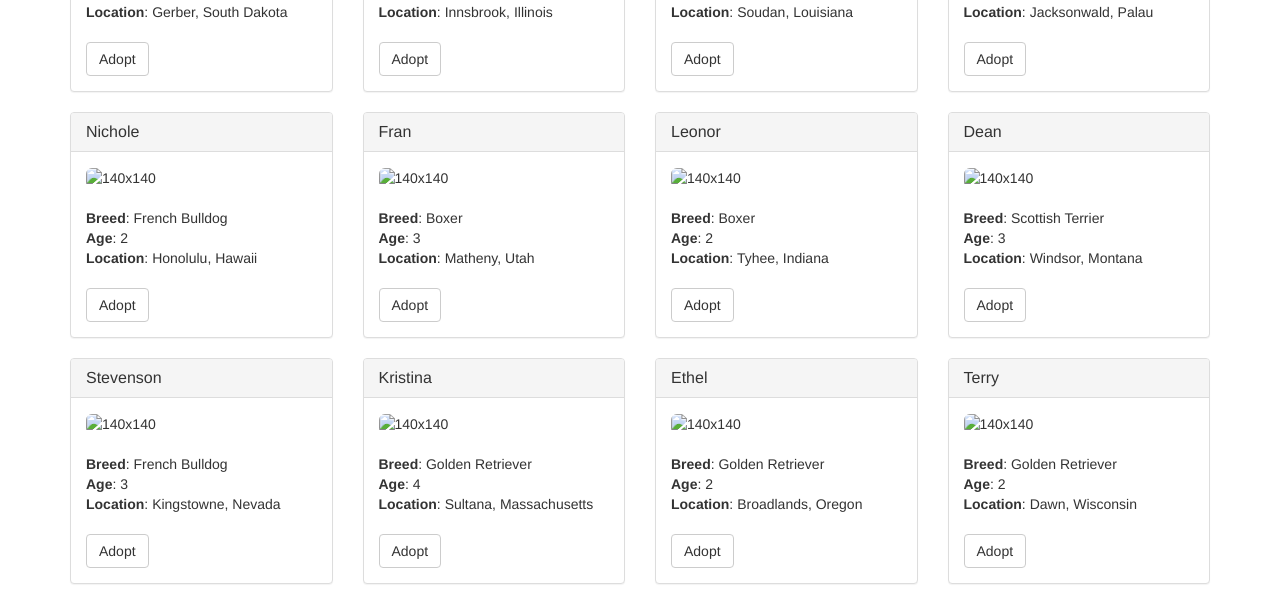
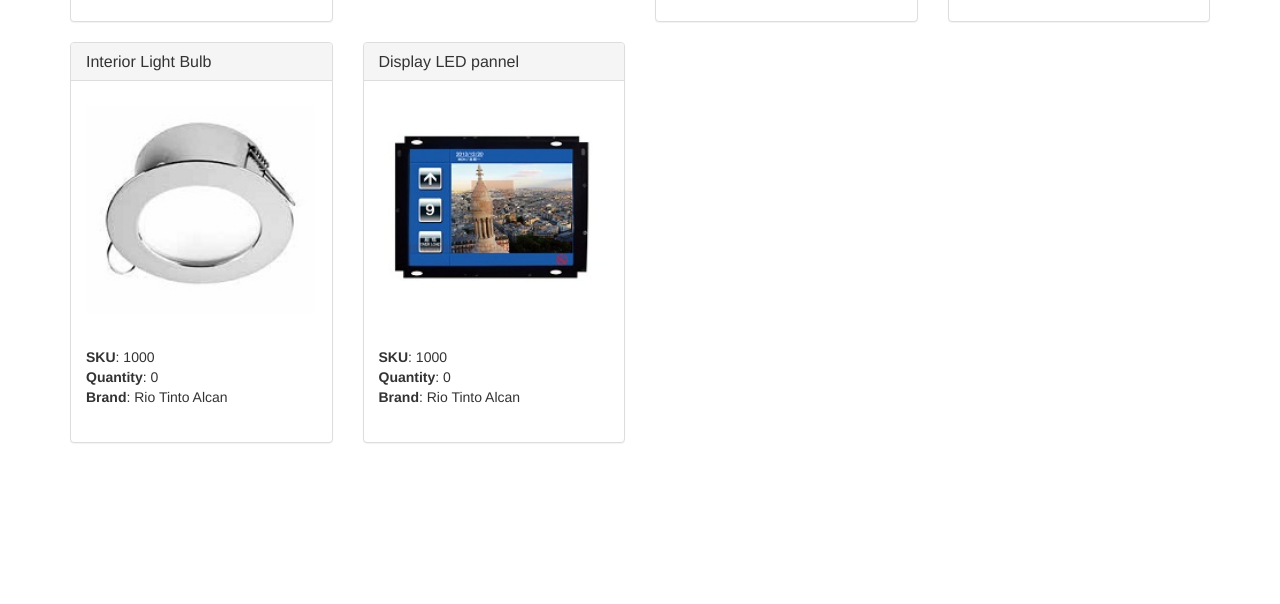
Before and after one commit to CptnWookie/Rocket_Elevators_Smart_Contracts, a website: page src/index.html in a window 1280 px wide. Shown: the part 500-1104 px from the top of the page. After the commit the page ends 963 px from the top, so only its background shows below. Drawn offline with nearby package versions, Linux system fonts and the light colour scheme.

Commit message:
creating view item + relation in funcions

```diff
--- a/package.json
+++ b/package.json
@@ -1,5 +1,5 @@
 {
-  "name": "pet-shop",
+  "name": "materials-provider",
   "version": "1.0.0",
   "description": "",
   "main": "truffle.js",
--- a/src/index.html
+++ b/src/index.html
@@ -5,7 +5,7 @@
     <meta http-equiv="X-UA-Compatible" content="IE=edge">
     <meta name="viewport" content="width=device-width, initial-scale=1">
     <!-- The above 3 meta tags *must* come first in the head; any other head content must come *after* these tags -->
-    <title>Pete's Pet Shop</title>
+    <title>Materials Provider</title>
 
     <!-- Bootstrap -->
     <link href="css/bootstrap.min.css" rel="stylesheet">
@@ -21,30 +21,30 @@
     <div class="container">
       <div class="row">
         <div class="col-xs-12 col-sm-8 col-sm-push-2">
-          <h1 class="text-center">Pete's Pet Shop</h1>
+          <h1 class="text-center">Materials List</h1>
           <hr/>
           <br/>
         </div>
       </div>
 
-      <div id="petsRow" class="row">
-        <!-- PETS LOAD HERE -->
+      <div id="materialsRow" class="row">
+        <!-- MATERIALS LOAD HERE -->
       </div>
     </div>
 
-    <div id="petTemplate" style="display: none;">
+    <div id="materialsTemplate" style="display: none;">
       <div class="col-sm-6 col-md-4 col-lg-3">
-        <div class="panel panel-default panel-pet">
+        <div class="panel panel-default panel-materials">
           <div class="panel-heading">
-            <h3 class="panel-title">Scrappy</h3>
+            <h3 class="panel-title">Aluminum Bars</h3>
           </div>
           <div class="panel-body">
-            <img alt="140x140" data-src="holder.js/140x140" class="img-rounded img-center" style="width: 100%;" src="https://animalso.com/wp-content/uploads/2017/01/Golden-Retriever_6.jpg" data-holder-rendered="true">
+            <img alt="140x140" data-src="holder.js/140x140" class="img-rounded img-center" style="width: 100%;" src="images/aluminumbar.png" data-holder-rendered="true">
             <br/><br/>
-            <strong>Breed</strong>: <span class="pet-breed">Golden Retriever</span><br/>
-            <strong>Age</strong>: <span class="pet-age">3</span><br/>
-            <strong>Location</strong>: <span class="pet-location">Warren, MI</span><br/><br/>
-            <button class="btn btn-default btn-adopt" type="button" data-id="0">Adopt</button>
+            <strong>SKU</strong>: <span class="materials-sku">1000</span><br/>
+            <strong>Quantity</strong>: <span class="materials-quantity">0</span><br/>
+            <strong>Brand</strong>: <span class="materials-brand">Rio Tinto Alcan</span><br/><br/>
+            <!-- <button class="btn btn-default btn-adopt" type="button" data-id="0">Adopt</button> -->
           </div>
         </div>
       </div>
--- a/src/js/app.js
+++ b/src/js/app.js
@@ -3,20 +3,20 @@ App = {
   contracts: {},
 
   init: async function() {
-    // Load pets.
-    $.getJSON('../pets.json', function(data) {
-      var petsRow = $('#petsRow');
-      var petTemplate = $('#petTemplate');
+    // Load materials.
+    $.getJSON('../materials.json', function(data) {
+      var materialsRow = $('#materialsRow');
+      var materialsTemplate = $('#materialsTemplate');
 
       for (i = 0; i < data.length; i ++) {
-        petTemplate.find('.panel-title').text(data[i].name);
-        petTemplate.find('img').attr('src', data[i].picture);
-        petTemplate.find('.pet-breed').text(data[i].breed);
-        petTemplate.find('.pet-age').text(data[i].age);
-        petTemplate.find('.pet-location').text(data[i].location);
-        petTemplate.find('.btn-adopt').attr('data-id', data[i].id);
+        materialsTemplate.find('.panel-title').text(data[i].name);
+        materialsTemplate.find('img').attr('src', data[i].picture);
+        materialsTemplate.find('.material-sku').text(data[i].sku);
+        materialsTemplate.find('.material-quantity').text(data[i].quantity);
+        materialsTemplate.find('.material-brand').text(data[i].brand);
+        materialsTemplate.find('.btn-adopt').attr('data-id', data[i].id);
 
-        petsRow.append(petTemplate.html());
+        materialsRow.append(materialsTemplate.html());
       }
     });
 
@@ -24,17 +24,42 @@ App = {
   },
 
   initWeb3: async function() {
-    /*
-     * Replace me...
-     */
+    // Modern dapp browsers...
+    if (window.ethereum) {
+      App.web3Provider = window.ethereum;
+      try {
+        // Request account access
+        await window.ethereum.enable();
+      } catch (error) {
+        // User denied account access...
+        console.error("User denied account access")
+      }
+    }
+    // Legacy dapp browsers...
+    else if (window.web3) {
+      App.web3Provider = window.web3.currentProvider;
+    }
+    // If no injected web3 instance is detected, fall back to Ganache
+    else {
+      App.web3Provider = new Web3.providers.HttpProvider('http://localhost:7545');
+    }
+    web3 = new Web3(App.web3Provider);
 
     return App.initContract();
   },
 
   initContract: function() {
-    /*
-     * Replace me...
-     */
+    $.getJSON('Materials.json', function(data) {
+      // Get the necessary contract artifact file and instantiate it with @truffle/contract
+      var MaterialsArtifact = data;
+      App.contracts.Materials = TruffleContract(MaterialsArtifact);
+
+      // Set the provider for our contract
+      App.contracts.Materials.setProvider(App.web3Provider);
+
+      // Use our contract to retrieve and mark the adopted pets
+      return App.markAdopted();
+    });
 
     return App.bindEvents();
   },
@@ -44,19 +69,48 @@ App = {
   },
 
   markAdopted: function() {
-    /*
-     * Replace me...
-     */
+    var materialsInstance;
+
+    App.contracts.Materials.deployed().then(function(instance) {
+      materialsInstance = instance;
+
+      return materialsInstance.getAdopters.call();
+    }).then(function(adopters) {
+      for (i = 0; i < adopters.length; i++) {
+        if (adopters[i] !== '0x0000000000000000000000000000000000000000') {
+          $('.panel-pet').eq(i).find('button').text('Success').attr('disabled', true);
+        }
+      }
+    }).catch(function(err) {
+      console.log(err.message);
+    });
   },
 
   handleAdopt: function(event) {
     event.preventDefault();
 
-    var petId = parseInt($(event.target).data('id'));
+    var materialsId = parseInt($(event.target).data('id'));
 
-    /*
-     * Replace me...
-     */
+    var materialsInstance;
+
+    web3.eth.getAccounts(function(error, accounts) {
+      if (error) {
+        console.log(error);
+      }
+
+      var account = accounts[0];
+
+      App.contracts.Materials.deployed().then(function(instance) {
+        materialsInstance = instance;
+
+        // Execute adopt as a transaction by sending account
+        return materialsInstance.adopt(materialsId, {from: account});
+      }).then(function(result) {
+        return App.markAdopted();
+      }).catch(function(err) {
+        console.log(err.message);
+      });
+    });
   }
 
 };
--- /dev/null
+++ b/src/materials.json
@@ -0,0 +1,50 @@
+[
+  {
+    "id": 0,
+    "name": "Aluminum Bars",
+    "picture": "images/aluminumbar.png",
+    "quantity": 0,
+    "sku": "1000",
+    "brand": "Rio Tinto Alcan"
+  },
+  {
+    "id": 1,
+    "name": "Stainless Steel Sheets",
+    "picture": "images/stainlesssteelsheet.png",
+    "quantity": 0,
+    "sku": "1001",
+    "brand": "MetalsDepot"
+  },
+  {
+    "id": 2,
+    "name": "Springs",
+    "picture": "images/spring.png",
+    "quantity": 0,
+    "sku": "1002",
+    "brand": "EECO"
+  },
+  {
+    "id": 3,
+    "name": "Bumper Rubber Band",
+    "picture": "images/rubberband.png",
+    "quantity": 0,
+    "sku": "1003",
+    "brand": "Vestil"
+  },
+  {
+    "id": 4,
+    "name": "Interior Light Bulb",
+    "picture": "images/interiorlight.png",
+    "quantity": 0,
+    "sku": "1004",
+    "brand": "Philips"
+  },
+  {
+    "id": 5,
+    "name": "Display LED pannel",
+    "picture": "images/displayledpanel.png",
+    "quantity": 0,
+    "sku": "1005",
+    "brand": "Samsung Electronics"
+  }
+]
--- a/src/pets.json
+++ /dev/null
@@ -1,130 +0,0 @@
-[
-  {
-    "id": 0,
-    "name": "Frieda",
-    "picture": "images/scottish-terrier.jpeg",
-    "age": 3,
-    "breed": "Scottish Terrier",
-    "location": "Lisco, Alabama"
-  },
-  {
-    "id": 1,
-    "name": "Gina",
-    "picture": "images/scottish-terrier.jpeg",
-    "age": 3,
-    "breed": "Scottish Terrier",
-    "location": "Tooleville, West Virginia"
-  },
-  {
-    "id": 2,
-    "name": "Collins",
-    "picture": "images/french-bulldog.jpeg",
-    "age": 2,
-    "breed": "French Bulldog",
-    "location": "Freeburn, Idaho"
-  },
-  {
-    "id": 3,
-    "name": "Melissa",
-    "picture": "images/boxer.jpeg",
-    "age": 2,
-    "breed": "Boxer",
-    "location": "Camas, Pennsylvania"
-  },
-  {
-    "id": 4,
-    "name": "Jeanine",
-    "picture": "images/french-bulldog.jpeg",
-    "age": 2,
-    "breed": "French Bulldog",
-    "location": "Gerber, South Dakota"
-  },
-  {
-    "id": 5,
-    "name": "Elvia",
-    "picture": "images/french-bulldog.jpeg",
-    "age": 3,
-    "breed": "French Bulldog",
-    "location": "Innsbrook, Illinois"
-  },
-  {
-    "id": 6,
-    "name": "Latisha",
-    "picture": "images/golden-retriever.jpeg",
-    "age": 3,
-    "breed": "Golden Retriever",
-    "location": "Soudan, Louisiana"
-  },
-  {
-    "id": 7,
-    "name": "Coleman",
-    "picture": "images/golden-retriever.jpeg",
-    "age": 3,
-    "breed": "Golden Retriever",
-    "location": "Jacksonwald, Palau"
-  },
-  {
-    "id": 8,
-    "name": "Nichole",
-    "picture": "images/french-bulldog.jpeg",
-    "age": 2,
-    "breed": "French Bulldog",
-    "location": "Honolulu, Hawaii"
-  },
-  {
-    "id": 9,
-    "name": "Fran",
-    "picture": "images/boxer.jpeg",
-    "age": 3,
-    "breed": "Boxer",
-    "location": "Matheny, Utah"
-  },
-  {
-    "id": 10,
-    "name": "Leonor",
-    "picture": "images/boxer.jpeg",
-    "age": 2,
-    "breed": "Boxer",
-    "location": "Tyhee, Indiana"
-  },
-  {
-    "id": 11,
-    "name": "Dean",
-    "picture": "images/scottish-terrier.jpeg",
-    "age": 3,
-    "breed": "Scottish Terrier",
-    "location": "Windsor, Montana"
-  },
-  {
-    "id": 12,
-    "name": "Stevenson",
-    "picture": "images/french-bulldog.jpeg",
-    "age": 3,
-    "breed": "French Bulldog",
-    "location": "Kingstowne, Nevada"
-  },
-  {
-    "id": 13,
-    "name": "Kristina",
-    "picture": "images/golden-retriever.jpeg",
-    "age": 4,
-    "breed": "Golden Retriever",
-    "location": "Sultana, Massachusetts"
-  },
-  {
-    "id": 14,
-    "name": "Ethel",
-    "picture": "images/golden-retriever.jpeg",
-    "age": 2,
-    "breed": "Golden Retriever",
-    "location": "Broadlands, Oregon"
-  },
-  {
-    "id": 15,
-    "name": "Terry",
-    "picture": "images/golden-retriever.jpeg",
-    "age": 2,
-    "breed": "Golden Retriever",
-    "location": "Dawn, Wisconsin"
-  }
-]
```
Also changed, not shown: src/images/aluminumbar.png (added), src/images/displayledpanel.png (added), src/images/interiorlight.png (added), src/images/rubberband.png (added), src/images/spring.png (added), src/images/stainlesssteelsheet_.png (added), 2 other files.
